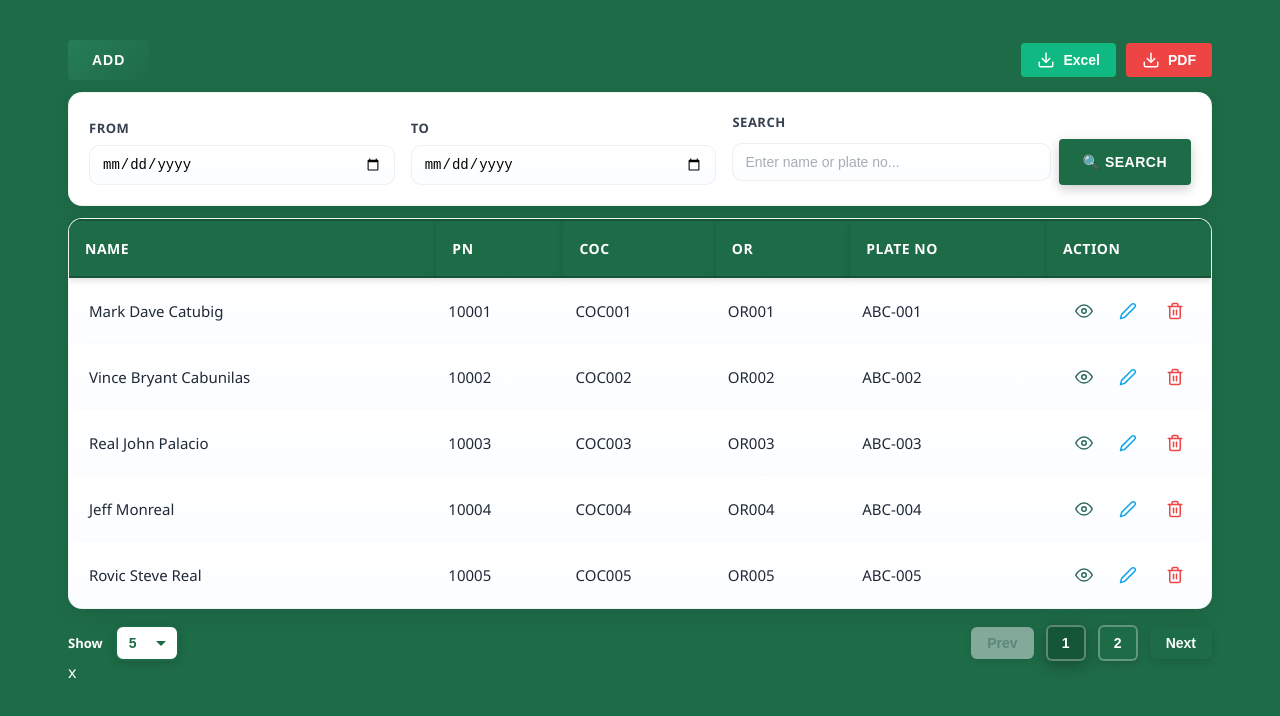
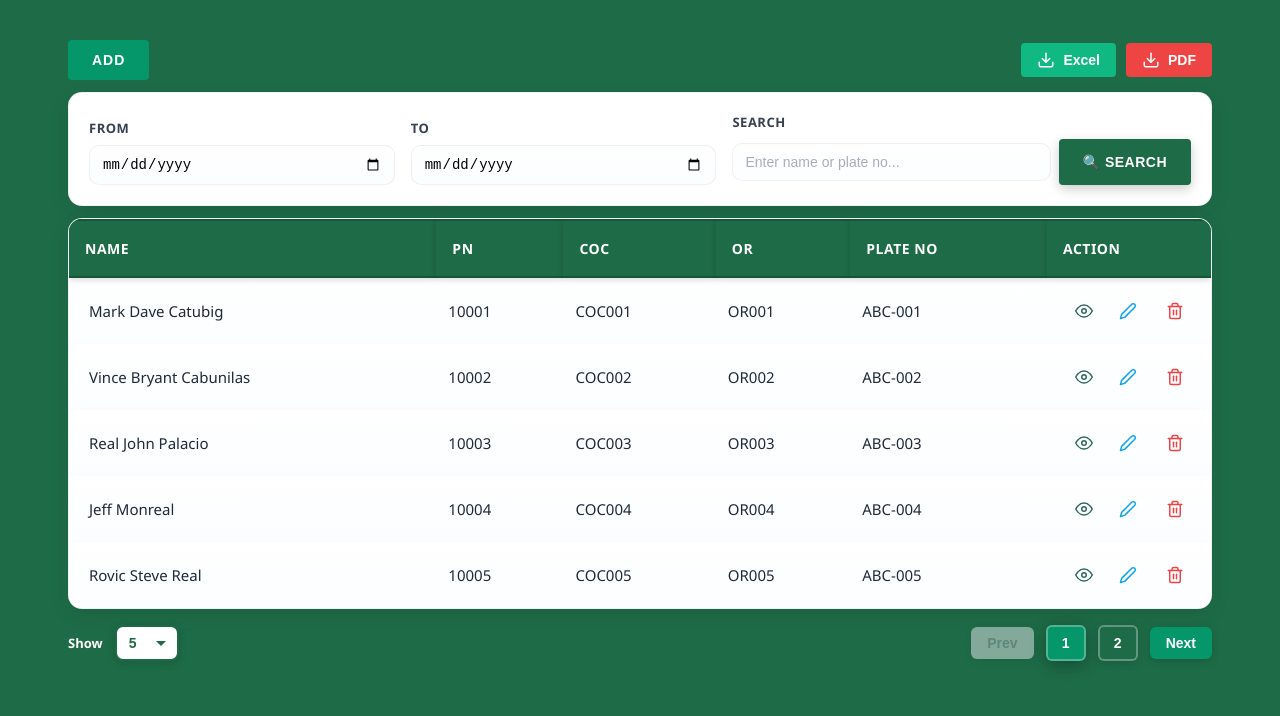
Before and after one commit to rlyreal/Motor-Car-Insurance-System, a React (Create React App) app in the folder frontend/: page /records in a window 1280 px wide. Shown: the top 716 px of the page. Built offline with nearby package versions, Linux system fonts and the light colour scheme.

Commit message:
SMALL CHANGES

```diff
--- a/frontend/src/components/dashboard/records.jsx
+++ b/frontend/src/components/dashboard/records.jsx
@@ -877,7 +877,7 @@ const Records = () => {
             style={{
               ...noBorderStyle,
               padding: "8px 16px",
-              backgroundColor: currentPage === 1 ? "#e5e7eb" : "#1e6b47",
+              backgroundColor: currentPage === 1 ? "#e5e7eb" : "#059669",
               color: currentPage === 1 ? "#9ca3af" : "white",
               borderRadius: "6px",
               fontSize: "14px",
@@ -900,7 +900,7 @@ const Records = () => {
                   ...noBorderStyle,
                   padding: "8px 12px",
                   minWidth: "40px",
-                  backgroundColor: currentPage === page ? "#165638" : "#1e6b47",
+                  backgroundColor: currentPage === page ? "#059669" : "#1e6b47",
                   color: "#ffffff",
                   borderRadius: "6px",
                   fontSize: "14px",
@@ -923,7 +923,7 @@ const Records = () => {
             style={{
               ...noBorderStyle,
               padding: "8px 16px",
-              backgroundColor: currentPage === totalPages ? "#e5e7eb" : "#1e6b47",
+              backgroundColor: currentPage === totalPages ? "#e5e7eb" : "#059669",
               color: currentPage === totalPages ? "#9ca3af" : "white",
               borderRadius: "6px",
               fontSize: "14px",
@@ -1229,7 +1229,7 @@ const Records = () => {
             </div>
           </div>
         </div>
-      )}x
+      )}
     </div>
   );
 };
--- a/frontend/src/styles/record.css
+++ b/frontend/src/styles/record.css
@@ -62,7 +62,8 @@
 
 /* Tone down add button size so it sits next to the title comfortably */
 .add-btn {
-  background: linear-gradient(135deg, #267d57 0%, #1e6b47 100%);
+  background: linear-gradient(135deg, #2ecc71, #059669);
+  box-shadow: 0 2px 8px rgba(46, 204, 113, 0.3);
   color: #ffffff;
   padding: 14px 32px; /* more generous padding */
   font-weight: 800;
@@ -113,7 +114,7 @@
 
 .add-btn:hover {
   transform: translateY(-4px) scale(1.03);
-  background: linear-gradient(135deg, #2f9268 0%, #267d57 100%);
+  background: linear-gradient(135deg, #2f9268 0%, #00ff91 100%);
   box-shadow:
     0 12px 36px rgba(0, 0, 0, 0.6),
     0 6px 18px rgba(0, 0, 0, 0.5),
@@ -882,7 +883,8 @@ html,body {
 /* Elevated header add button */
 .top-bar { gap: 12px; }
 .add-btn {
-  background: linear-gradient(135deg, #267d57, #1e6b47);
+  background: linear-gradient(135deg, #059669, #059669);
+  box-shadow: 0 2px 8px rgba(46, 204, 113, 0.3);
   color: #ffffff;
   padding: 14px 32px;
   border-radius: 12px;
```
